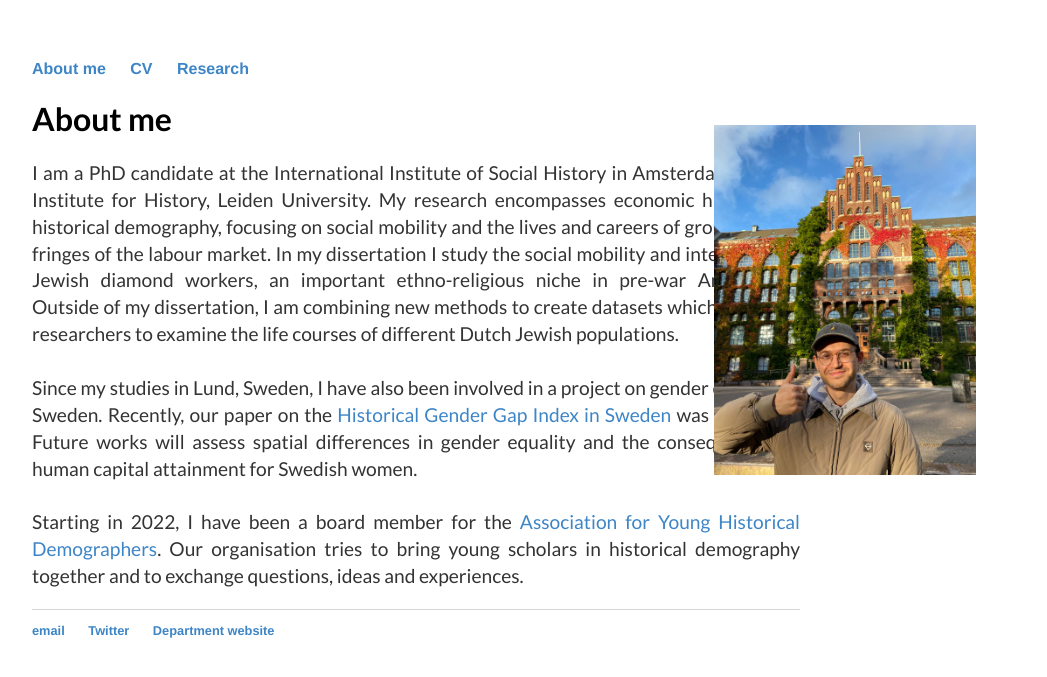
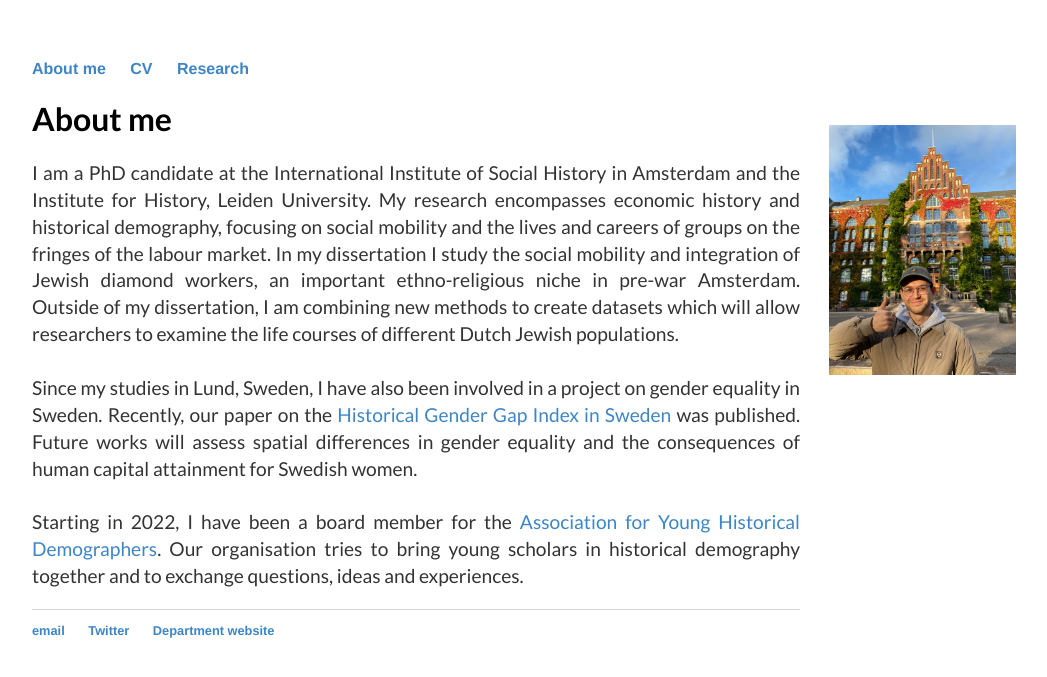
Before and after one commit to kok-joris/kok-joris.github.io, a Jekyll site: the page built from index.html, in a window 1280 px wide. Shown: the top 677 px of the page, without its empty margins (224-1271 px from the left). Built offline with Jekyll 4.4.1, drawn with Linux system fonts in a browser that asks for light colours; Markdown is read by kramdown in place of the engine named in the settings.

Commit message:
Update index.html

```diff
--- a/index.html
+++ b/index.html
@@ -31,10 +31,10 @@ title: Joris Kok
 	</p>
 
 	<img src="https://kok-joris.github.io/images/IMG-20231022-WA0002.jpg"
-			style="position:absolute; top:125px; right:80px;
+			style="position:absolute; top:125px; right:40px;
 			float="right";
 			align="right";
 			class="inline"
-			height=350>
+			height=250>
 
 </div><!-- /.blurb -->
```
